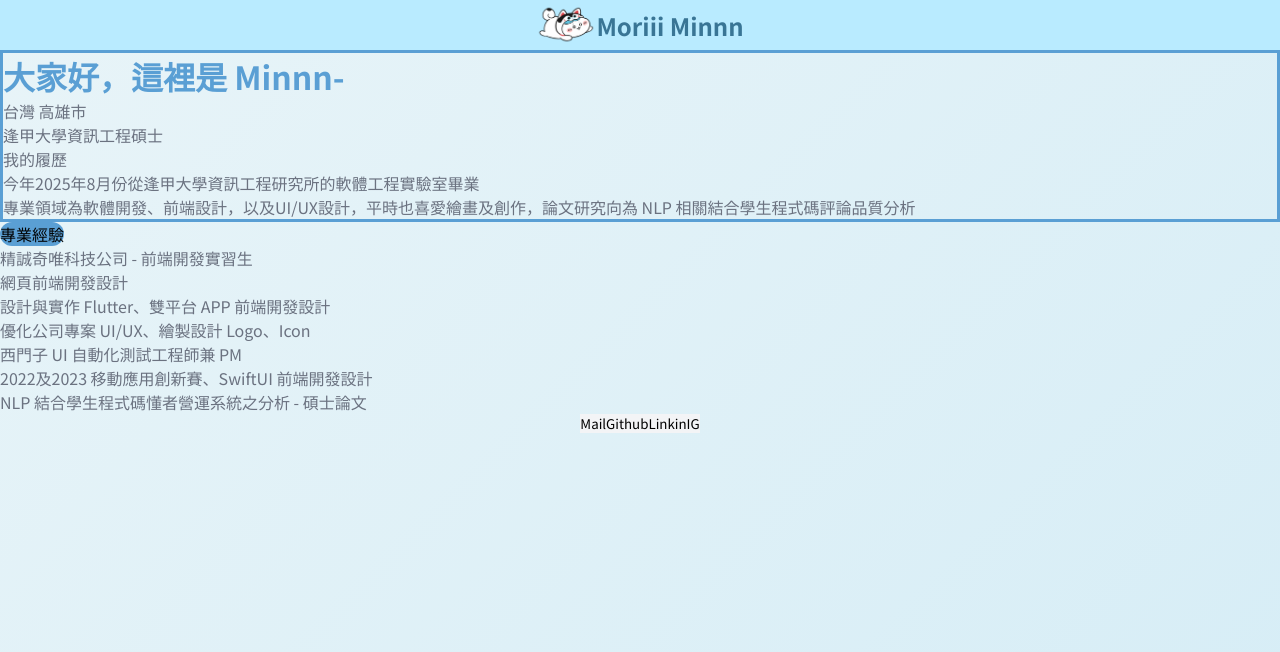
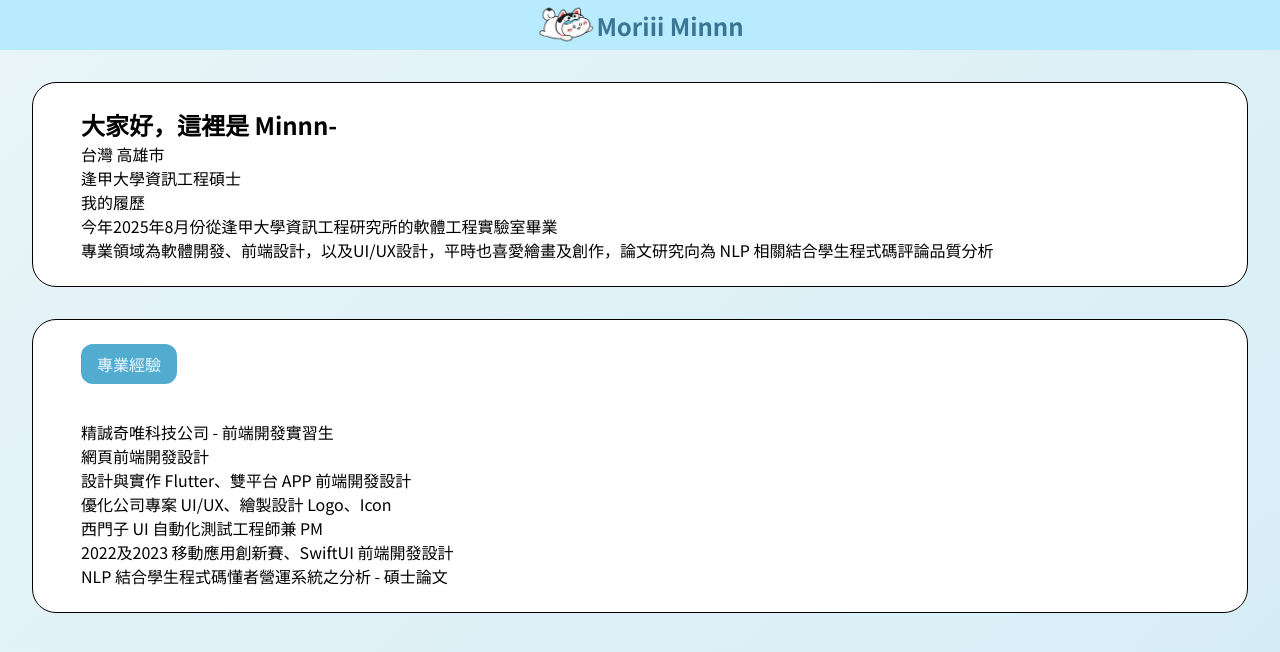
Before and after one commit to min-jie/minnnWeb, a Vue app: page /about in a window 1280 px wide. Shown: the top 652 px of the page. Built offline with nearby package versions, Linux system fonts and the light colour scheme.

Commit message:
修復一堆問題

```diff
--- a/src/components/AboutMe.vue
+++ b/src/components/AboutMe.vue
@@ -1,91 +1,81 @@
 <template>
   <div class="min-h-screen w-full" style="background: linear-gradient(135deg, #E8F4F8 0%, #D6EDF6 100%); margin: 0; padding: 0;">
     <NavBar />
-    <main class="px-8 py-12 w-full">
-      <div class="max-w-4xl mx-auto">
+    <main class="py-12 w-full">
+      <div class="px-16 space-y-8 max-w-5xl mx-auto">
 
-        <!-- 主要內容卡片 -->
-        <div class="bg-white rounded-3xl p-8 mb-8" style="border: 3px solid #5A9FD4;">
+        <!-- 大家好區塊卡片 -->
+        <div class="p-16 bg-white border border-gray-200 rounded-3xl shadow-lg" style="margin: 32px; background: white; border-radius: 24px; padding: 24px 48px;">
           <!-- 標題 -->
-          <h1 class="text-2xl font-medium mb-6" style="color: #5A9FD4; font-family: 'Noto Sans TC', sans-serif;">
+          <h2 class="text-2xl font-medium mb-6 text-blue-600" style="font-family: 'Noto Sans TC', sans-serif;">
             大家好，這裡是 Minnn-
-          </h1>
+          </h2>
 
           <!-- 基本資訊 -->
           <div class="space-y-3 mb-6">
             <div class="flex items-center">
               <span class="inline-block w-2 h-2 bg-gray-400 rounded-full mr-4"></span>
-              <span style="font-family: 'Noto Sans TC', sans-serif; color: #6B7280; font-size: 16px;">台灣 高雄市</span>
+              <span class="text-gray-600 text-base" style="font-family: 'Noto Sans TC', sans-serif;">台灣 高雄市</span>
             </div>
             <div class="flex items-center">
               <span class="inline-block w-2 h-2 bg-gray-400 rounded-full mr-4"></span>
-              <span style="font-family: 'Noto Sans TC', sans-serif; color: #6B7280; font-size: 16px;">逢甲大學資訊工程碩士</span>
+              <span class="text-gray-600 text-base" style="font-family: 'Noto Sans TC', sans-serif;">逢甲大學資訊工程碩士</span>
             </div>
             <div class="flex items-center">
               <span class="inline-block w-2 h-2 bg-gray-400 rounded-full mr-4"></span>
-              <span style="font-family: 'Noto Sans TC', sans-serif; color: #6B7280; font-size: 16px;">我的履歷</span>
+              <span class="text-gray-600 text-base" style="font-family: 'Noto Sans TC', sans-serif;">我的履歷</span>
             </div>
           </div>
 
           <!-- 關於我內容 -->
           <div class="space-y-4">
-            <p class="text-base leading-relaxed" style="font-family: 'Noto Sans TC', sans-serif; color: #6B7280;">
+            <p class="text-base leading-relaxed text-gray-600" style="font-family: 'Noto Sans TC', sans-serif;">
               今年2025年8月份從逢甲大學資訊工程研究所的軟體工程實驗室畢業
             </p>
-            <p class="text-base leading-relaxed" style="font-family: 'Noto Sans TC', sans-serif; color: #6B7280;">
+            <p class="text-base leading-relaxed text-gray-600" style="font-family: 'Noto Sans TC', sans-serif;">
               專業領域為軟體開發、前端設計，以及UI/UX設計，平時也喜愛繪畫及創作，論文研究向為 NLP 相關結合學生程式碼評論品質分析
             </p>
           </div>
         </div>
 
-        <!-- 專業經驗按鈕 -->
-        <div class="mb-6">
-          <button class="px-6 py-3 rounded-full text-white font-medium" style="background-color: #5A9FD4; font-family: 'Noto Sans TC', sans-serif; border: none; font-size: 16px;">
+        <!-- 專業經歷區塊卡片 -->
+        <div class="p-16 bg-white border border-gray-200 rounded-3xl shadow-lg" style="margin: 32px; background: white; border-radius: 24px; padding: 24px 48px;">
+          <!-- 專業經驗標題 -->
+          <div class="mb-8">
+            <div style="background-color: #52ACD0; border-radius: 12px; padding: 8px 16px; display: inline-block;">
+              <h2 style="font-family: 'Noto Sans TC', sans-serif; color: #EEFAFF; font-size: 16px; font-weight: 500; margin: 0;">
                 專業經驗
-          </button>
+              </h2>
+            </div>
           </div>
 
+          <br><br>
+
           <!-- 經驗列表 -->
-        <div class="space-y-4 mb-12">
-          <p class="text-base" style="font-family: 'Noto Sans TC', sans-serif; color: #6B7280;">
+          <div class="space-y-4 pl-8">
+            <p class="text-base text-gray-600" style="font-family: 'Noto Sans TC', sans-serif;">
               精誠奇唯科技公司 - 前端開發實習生
             </p>
-          <p class="text-base" style="font-family: 'Noto Sans TC', sans-serif; color: #6B7280;">
+            <p class="text-base text-gray-600" style="font-family: 'Noto Sans TC', sans-serif;">
               網頁前端開發設計
             </p>
-          <p class="text-base" style="font-family: 'Noto Sans TC', sans-serif; color: #6B7280;">
+            <p class="text-base text-gray-600" style="font-family: 'Noto Sans TC', sans-serif;">
               設計與實作 Flutter、雙平台 APP 前端開發設計
             </p>
-          <p class="text-base" style="font-family: 'Noto Sans TC', sans-serif; color: #6B7280;">
+            <p class="text-base text-gray-600" style="font-family: 'Noto Sans TC', sans-serif;">
               優化公司專案 UI/UX、繪製設計 Logo、Icon
             </p>
-          <p class="text-base" style="font-family: 'Noto Sans TC', sans-serif; color: #6B7280;">
+            <p class="text-base text-gray-600" style="font-family: 'Noto Sans TC', sans-serif;">
               西門子 UI 自動化測試工程師兼 PM
             </p>
-          <p class="text-base" style="font-family: 'Noto Sans TC', sans-serif; color: #6B7280;">
+            <p class="text-base text-gray-600" style="font-family: 'Noto Sans TC', sans-serif;">
               2022及2023 移動應用創新賽、SwiftUI 前端開發設計
             </p>
-          <p class="text-base" style="font-family: 'Noto Sans TC', sans-serif; color: #6B7280;">
+            <p class="text-base text-gray-600" style="font-family: 'Noto Sans TC', sans-serif;">
               NLP 結合學生程式碼懂者營運系統之分析 - 碩士論文
             </p>
           </div>
-
-        <!-- 聯絡資訊按鈕 -->
-        <div class="flex flex-wrap gap-4 justify-center">
-          <button class="px-6 py-2 rounded text-gray-500 text-sm font-medium" style="background-color: #F3F4F6; font-family: 'Noto Sans TC', sans-serif; border: none;">
-            Mail
-          </button>
-          <button class="px-6 py-2 rounded text-gray-500 text-sm font-medium" style="background-color: #F3F4F6; font-family: 'Noto Sans TC', sans-serif; border: none;">
-            Github
-          </button>
-          <button class="px-6 py-2 rounded text-gray-500 text-sm font-medium" style="background-color: #F3F4F6; font-family: 'Noto Sans TC', sans-serif; border: none;">
-            Linkin
-          </button>
-          <button class="px-6 py-2 rounded text-gray-500 text-sm font-medium" style="background-color: #F3F4F6; font-family: 'Noto Sans TC', sans-serif; border: none;">
-            IG
-          </button>
         </div>
-
       </div>
     </main>
   </div>
--- a/src/components/Home.vue
+++ b/src/components/Home.vue
@@ -4,7 +4,7 @@
     <main class="flex-1 flex flex-col items-center justify-center py-16 px-4 text-center w-full">
       <!-- 歡迎文字 -->
       <h1 class="text-xl leading-relaxed text-gray-500 font-['Noto_Sans_TC'] mb-24">
-        大家好，歡迎來到 Moriii 的網站~
+        大家好，歡迎來到 Minnn 的網站~
       </h1>
 
       <!-- 角色圖片容器 -->
--- a/src/components/NavBar.vue
+++ b/src/components/NavBar.vue
@@ -1,8 +1,20 @@
 <template>
   <nav class="w-full text-slate-800 py-4 shadow-lg sticky top-0 z-50" style="background-color: #B9EBFF; margin: 0; padding-left: 0; padding-right: 0;">
     <div class="w-full px-4 flex justify-center items-center">
-      <img src="/hachi.PNG" alt="Hachi" class="mr-3 object-contain rounded" style="width: 60px; height: 50px;" />
-      <h1 class="text-2xl font-bold tracking-wide" style="font-family: 'Noto Sans TC', sans-serif; color: #397595;">Moriii Minnn</h1>
+      <div class="flex items-center cursor-pointer hover:opacity-80 transition-opacity duration-200" @click="goToHome">
+        <img src="/hachi.PNG" alt="Hachi" class="mr-3 object-contain rounded" style="width: 60px; height: 50px;" />
+        <h1 class="text-2xl font-bold tracking-wide" style="font-family: 'Noto Sans TC', sans-serif; color: #397595;">Moriii Minnn</h1>
+      </div>
     </div>
   </nav>
 </template>
+
+<script setup lang="ts">
+import { useRouter } from 'vue-router'
+
+const router = useRouter()
+
+const goToHome = () => {
+  router.push('/')
+}
+</script>
```
Also changed, not shown: 螢幕擷取畫面 2025-08-03 002902.png (deleted). Lines whose indentation alone changed are shown as unchanged.
